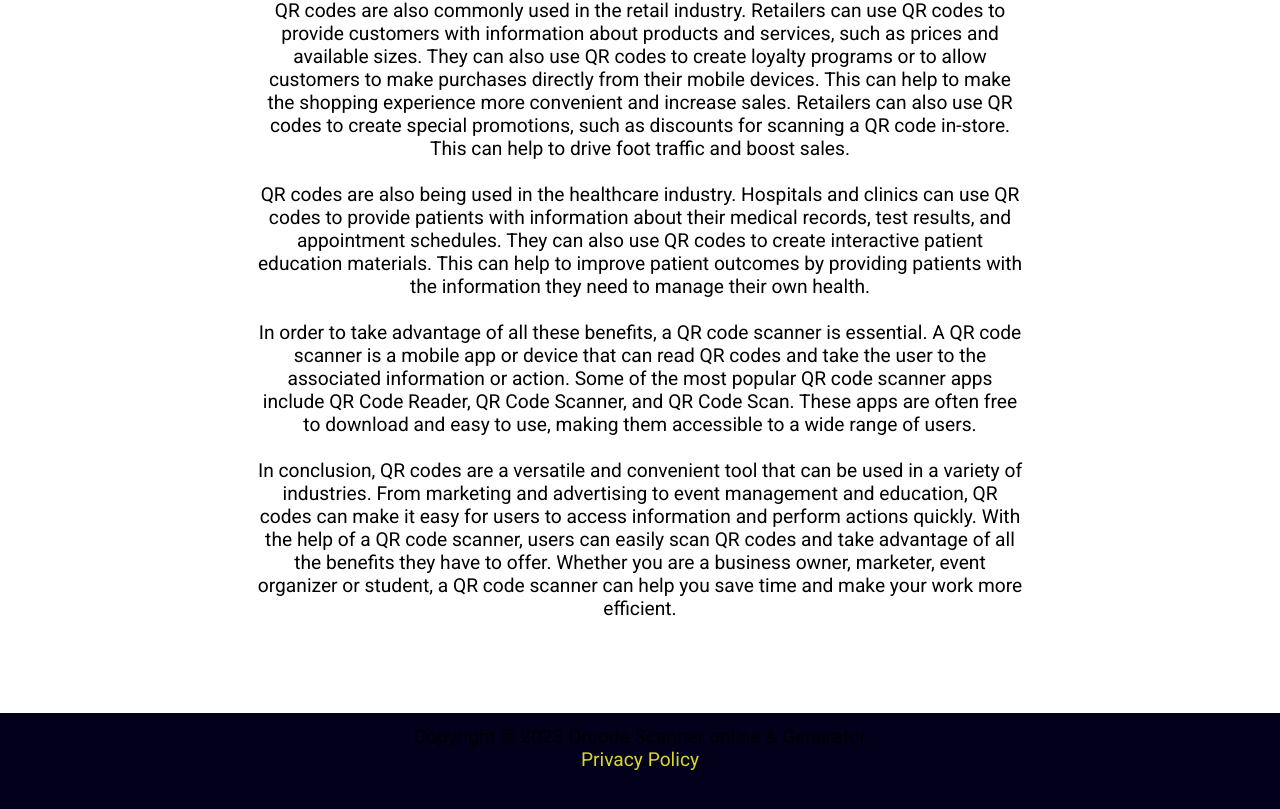
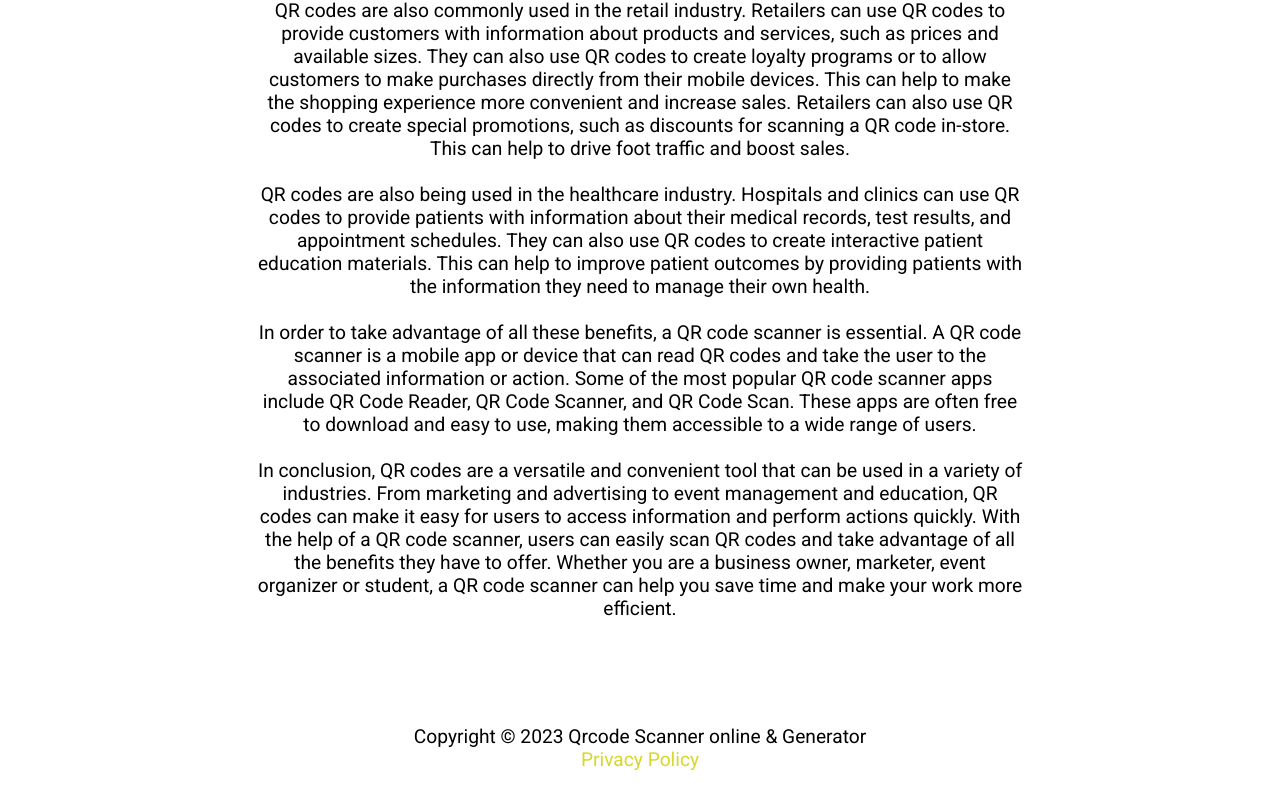
Before and after one commit to nagarjunadev7/testing, a Next.js app: page / in a window 1280 px wide. Shown: the part 1392-2201 px from the top of the page. Built offline with nearby package versions, Linux system fonts and the light colour scheme.

Commit message:
Update Footer.module.css

```diff
--- a/styles/Footer.module.css
+++ b/styles/Footer.module.css
@@ -1,6 +1,6 @@
 .container{
     position: relative;
-    background-color: #03001C;
+/*     background-color: #03001C; */
     height: 12vh;
     padding-top: 12px;
     display: flex;
```
